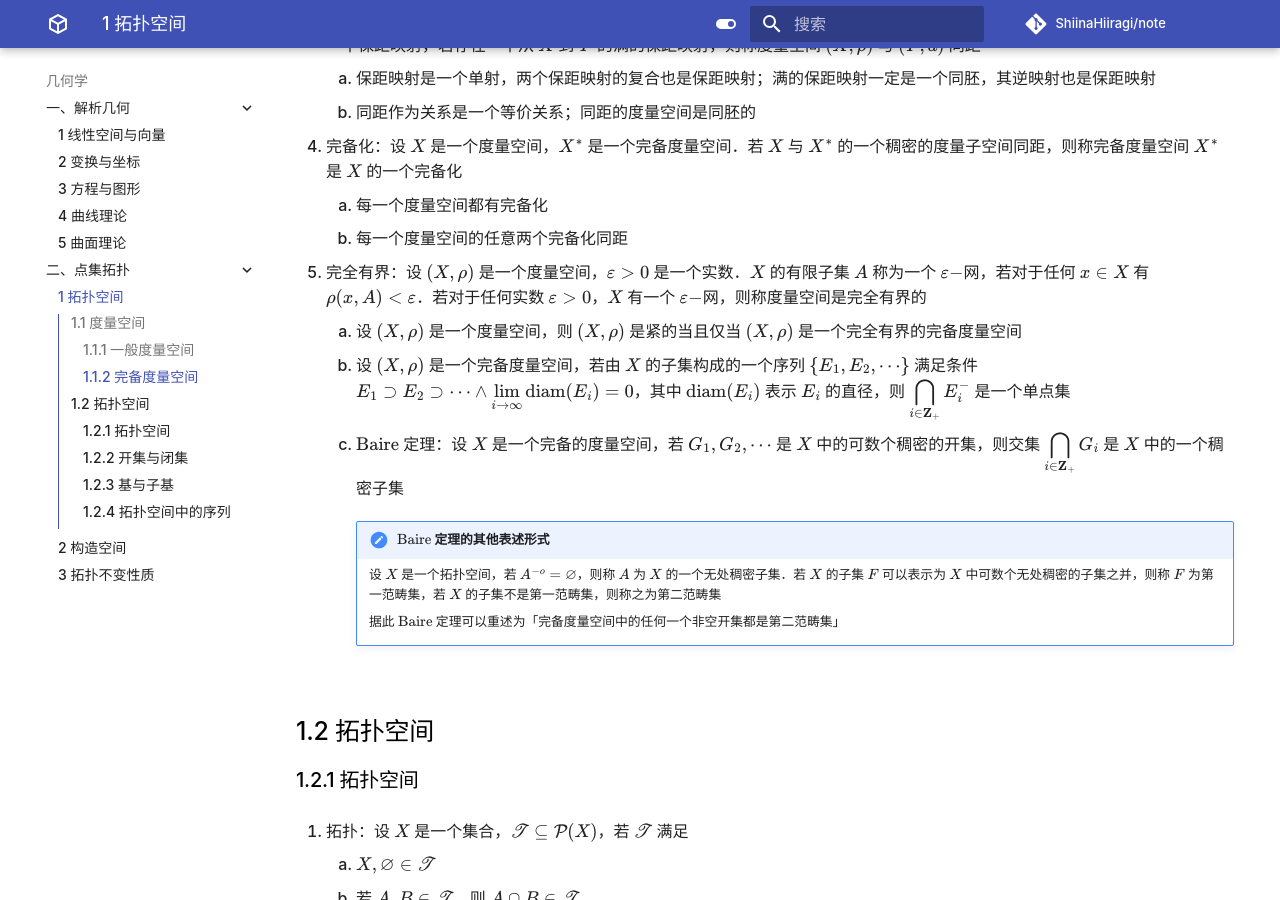
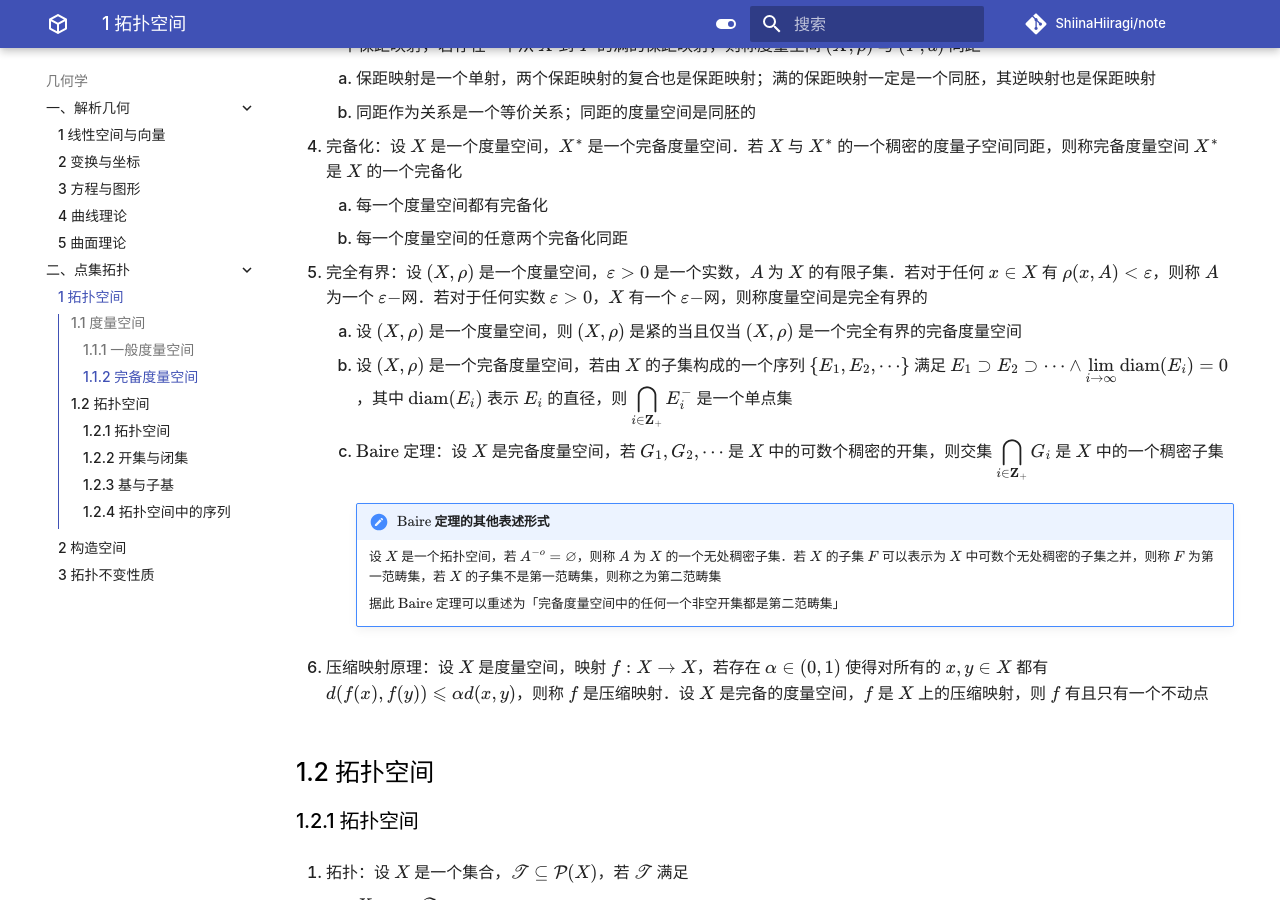
Before and after one commit to ShiinaHiiragi/note, an MkDocs documentation site: the page built from docs/top/point/space.md, in a window 1280 px wide and 900 px high, scrolled down 2057 px. Built offline with MkDocs 1.6.1 and Material for MkDocs 9.7.7, drawn with Linux system fonts in a browser that asks for light colours; comment, search, counter and statistics services are not loaded.

Commit message:
fix wrap

```diff
--- a/docs/top/point/space.md
+++ b/docs/top/point/space.md
@@ -47,15 +47,17 @@
 4. 完备化：设 $X$ 是一个度量空间，$X^*$ 是一个完备度量空间．若 $X$ 与 $X^*$ 的一个稠密的度量子空间同距，则称完备度量空间 $X^*$ 是 $X$ 的一个完备化
     1. 每一个度量空间都有完备化
     2. 每一个度量空间的任意两个完备化同距
-5. 完全有界：设 $(X, \rho)$ 是一个度量空间，$\varepsilon>0$ 是一个实数．$X$ 的有限子集 $A$ 称为一个 $\varepsilon-$网，若对于任何 $x\in X$ 有 $\rho(x, A)<\varepsilon$．若对于任何实数 $\varepsilon>0$，$X$ 有一个 $\varepsilon-$网，则称度量空间是完全有界的
+5. 完全有界：设 $(X, \rho)$ 是一个度量空间，$\varepsilon>0$ 是一个实数，$A$ 为 $X$ 的有限子集．若对于任何 $x\in X$ 有 $\rho(x, A)<\varepsilon$，则称 $A$ 为一个 $\varepsilon-$网．若对于任何实数 $\varepsilon>0$，$X$ 有一个 $\varepsilon-$网，则称度量空间是完全有界的
     1. 设 $(X, \rho)$ 是一个度量空间，则 $(X, \rho)$ 是紧的当且仅当 $(X, \rho)$ 是一个完全有界的完备度量空间
-    2. 设 $(X, \rho)$ 是一个完备度量空间，若由 $X$ 的子集构成的一个序列 $\{E_1, E_2, \cdots\}$ 满足条件 $E_1\supset E_2\supset \cdots \wedge {\displaystyle \lim_{i\to \infty} \mathrm{diam}(E_i)} = 0$，其中 $\mathrm{diam}(E_i)$ 表示 $E_i$ 的直径，则 ${\displaystyle \bigcap_{i\in \mathbf Z_+}E^-_i}$ 是一个单点集
-    3. $\text{Baire}$ 定理：设 $X$ 是一个完备的度量空间，若 $G_1, G_2, \cdots$ 是 $X$ 中的可数个稠密的开集，则交集 ${\displaystyle \bigcap_{i\in \mathbf Z_+} G_i}$ 是 $X$ 中的一个稠密子集
+    2. 设 $(X, \rho)$ 是一个完备度量空间，若由 $X$ 的子集构成的一个序列 $\{E_1, E_2, \cdots\}$ 满足 $E_1\supset E_2\supset \cdots \wedge {\displaystyle \lim_{i\to \infty} \mathrm{diam}(E_i)} = 0$，其中 $\mathrm{diam}(E_i)$ 表示 $E_i$ 的直径，则 ${\displaystyle \bigcap_{i\in \mathbf Z_+}E^-_i}$ 是一个单点集
+    3. $\text{Baire}$ 定理：设 $X$ 是完备度量空间，若 $G_1, G_2, \cdots$ 是 $X$ 中的可数个稠密的开集，则交集 ${\displaystyle \bigcap_{i\in \mathbf Z_+} G_i}$ 是 $X$ 中的一个稠密子集
 
         !!! note "$\text{Baire}$ 定理的其他表述形式"
             设 $X$ 是一个拓扑空间，若 $A^{-o}=\varnothing$，则称 $A$ 为 $X$ 的一个无处稠密子集．若 $X$ 的子集 $F$ 可以表示为 $X$ 中可数个无处稠密的子集之并，则称 $F$ 为第一范畴集，若 $X$ 的子集不是第一范畴集，则称之为第二范畴集
 
             据此 $\text{Baire}$ 定理可以重述为「完备度量空间中的任何一个非空开集都是第二范畴集」
+
+6. 压缩映射原理：设 $X$ 是度量空间，映射 $f: X \to X$，若存在 $\alpha \in (0, 1)$ 使得对所有的 $x, y \in X$ 都有 $d(f(x), f(y)) \leqslant \alpha d(x, y)$，则称 $f$ 是压缩映射．设 $X$ 是完备的度量空间，$f$ 是 $X$ 上的压缩映射，则 $f$ 有且只有一个不动点
 
 ## 1.2 拓扑空间
 ### 1.2.1 拓扑空间
```
Also changed, not shown: docs/anly/func/norm.md (+2 -0 lines), docs/top/anly/lin.md (+1 -1 lines).
